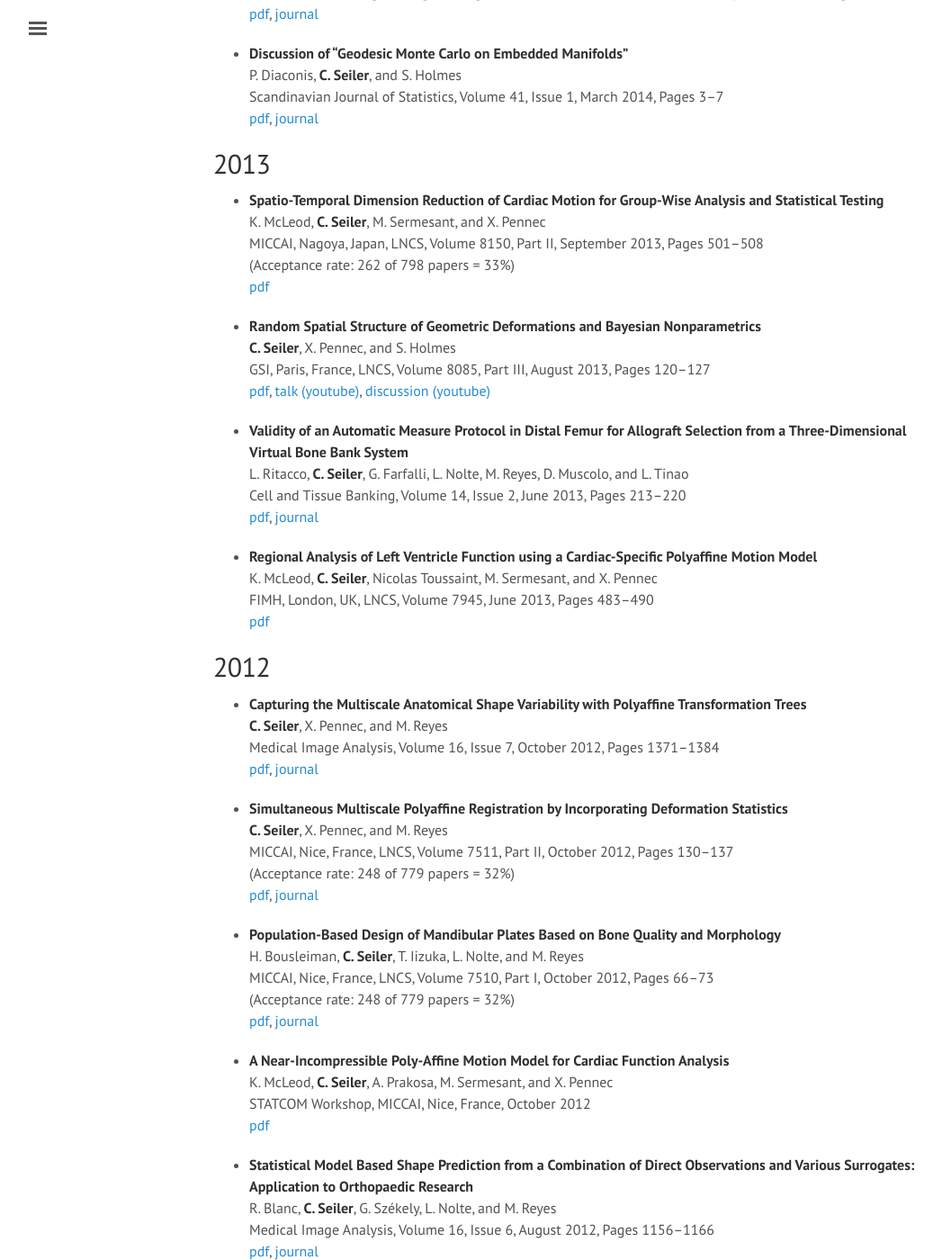
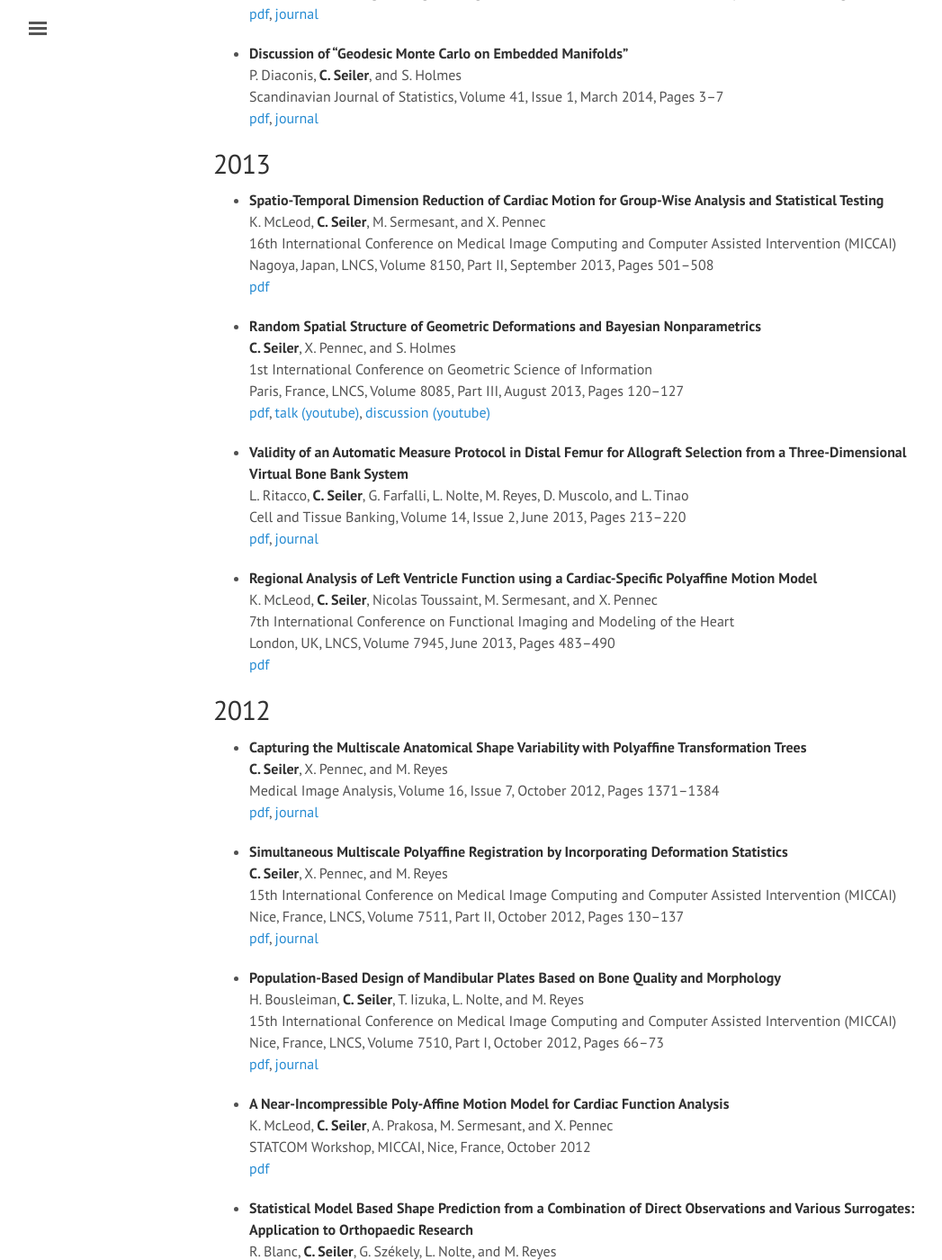
Before and after one commit to ChristofSeiler/ChristofSeiler.github.io, a Jekyll site: the page built from publications.md, in a window 1280 px wide and 1400 px high, scrolled down 2970 px. Shown: the whole window at 90% size, without its empty margins (3-1050 px from the left). Built offline with Jekyll 4.4.1, drawn with Linux system fonts in a browser that asks for light colours; some of the changed text lies outside the part shown.

Commit message:
added more detail about conferences

```diff
--- a/publications.md
+++ b/publications.md
@@ -96,8 +97,8 @@ This preprint is not yet peer-reviewed <br>
 
 * **Positive Curvature and Hamiltonian Monte Carlo** <br>
 **C. Seiler**, S. Rubinstein-Salzedo, and S. Holmes <br>
-28th Conference on Neural Information Processing Systems (NIPS now NeurIPS), December, 2014, Montreal, Canada <br>
-(Acceptance rate: 414 of 1678 papers = 25%) <br>
+28th Conference on Neural Information Processing Systems (NIPS now NeurIPS) <br>
+December, 2014, Montreal, Canada <br>
 [pdf](http://papers.nips.cc/paper/5500-positive-curvature-and-hamiltonian-monte-carlo), [poster](https://christofseiler.github.io/NIPS-Poster.pdf)
 
 * **Image-based vs. Mesh-based Statistical Appearance Model of the Human Femur: Implications for Finite Element Simulations** <br>
@@ -119,13 +120,14 @@ Scandinavian Journal of Statistics, Volume 41, Issue 1, March 2014, Pages 3&ndas
 
 * **Spatio-Temporal Dimension Reduction of Cardiac Motion for Group-Wise Analysis and Statistical Testing** <br>
 K. McLeod, **C. Seiler**, M. Sermesant, and X. Pennec <br>
-MICCAI, Nagoya, Japan, LNCS, Volume 8150, Part II, September 2013, Pages 501&ndash;508 <br>
-(Acceptance rate: 262 of 798 papers = 33%) <br>
+16th International Conference on Medical Image Computing and Computer Assisted Intervention (MICCAI) <br>
+Nagoya, Japan, LNCS, Volume 8150, Part II, September 2013, Pages 501&ndash;508 <br>
 [pdf](http://hal.inria.fr/hal-00840041/PDF/MICCAI_mcleod_2013.pdf)
 
 * **Random Spatial Structure of Geometric Deformations and Bayesian Nonparametrics** <br>
 **C. Seiler**, X. Pennec, and S. Holmes <br>
-GSI, Paris, France, LNCS, Volume 8085, Part III, August 2013, Pages 120&ndash;127 <br>
+1st International Conference on Geometric Science of Information <br>
+Paris, France, LNCS, Volume 8085, Part III, August 2013, Pages 120&ndash;127 <br>
 [pdf](https://hal.inria.fr/hal-00847185/document), [talk (youtube)](https://www.youtube.com/watch?v=KZO-EaJ6Qrc), [discussion (youtube)](https://www.youtube.com/watch?v=B22UeW_wOpg)
 
 * **Validity of an Automatic Measure Protocol in Distal Femur for Allograft Selection from a Three-Dimensional Virtual Bone Bank System** <br>
@@ -135,7 +137,8 @@ Cell and Tissue Banking, Volume 14, Issue 2, June 2013, Pages 213&ndash;220 <br>
 
 * **Regional Analysis of Left Ventricle Function using a Cardiac-Specific Polyaffine Motion Model** <br>
 K. McLeod, **C. Seiler**, Nicolas Toussaint, M. Sermesant, and X. Pennec <br>
-FIMH, London, UK, LNCS, Volume 7945, June 2013, Pages 483&ndash;490 <br>
+7th International Conference on Functional Imaging and Modeling of the Heart <br>
+London, UK, LNCS, Volume 7945, June 2013, Pages 483&ndash;490 <br>
 [pdf](http://hal.inria.fr/hal-00840042/PDF/PolyAffineHeartRegionalAnalysis.pdf)
 
 ## 2012
@@ -147,14 +150,14 @@ Medical Image Analysis, Volume 16, Issue 7, October 2012, Pages 1371&ndash;1384
 
 * **Simultaneous Multiscale Polyaffine Registration by Incorporating Deformation Statistics** <br>
 **C. Seiler**, X. Pennec, and M. Reyes <br>
-MICCAI, Nice, France, LNCS, Volume 7511, Part II, October 2012, Pages 130&ndash;137 <br>
-(Acceptance rate: 248 of 779 papers = 32%) <br>
+15th International Conference on Medical Image Computing and Computer Assisted Intervention (MICCAI) <br>
+Nice, France, LNCS, Volume 7511, Part II, October 2012, Pages 130&ndash;137 <br>
 [pdf](https://hal.inria.fr/hal-00813867/document), [journal](http://dx.doi.org/10.1007/978-3-642-33418-4_17)
 
 * **Population-Based Design of Mandibular Plates Based on Bone Quality and Morphology** <br>
 H. Bousleiman, **C. Seiler**, T. Iizuka, L. Nolte, and M. Reyes <br>
-MICCAI, Nice, France, LNCS, Volume 7510, Part I, October 2012, Pages 66&ndash;73 <br>
-(Acceptance rate: 248 of 779 papers = 32%)	<br>
+15th International Conference on Medical Image Computing and Computer Assisted Intervention (MICCAI) <br>
+Nice, France, LNCS, Volume 7510, Part I, October 2012, Pages 66&ndash;73 <br>
 [pdf](http://www.mauricioreyes.me/Publications/BouMiccai2012.pdf), [journal](http://dx.doi.org/10.1007/978-3-642-33415-3_9)
 
 * **A Near-Incompressible Poly-Affine Motion Model for Cardiac Function Analysis** <br>
@@ -171,11 +174,11 @@ Medical Image Analysis, Volume 16, Issue 6, August 2012, Pages 1156&ndash;1166 <
 
 * **Geometry-Aware Multiscale Image Registration Via OBBTree-Based Polyaffine Log-Demons** <br>
 **C. Seiler**, X. Pennec, and M. Reyes <br>
-MICCAI, Toronto, Canada, LNCS, Volume 6892, Part II, September 2011, Pages 631&ndash;638 <br>
+14th International Conference on Medical Image Computing and Computer Assisted Intervention (MICCAI) <br>
+Toronto, Canada, LNCS, Volume 6892, Part II, September 2011, Pages 631&ndash;638 <br>
 Young Scientist Award <br>
 (Top 5 out of the majority of 819 papers written by PhD students and postdocs) <br>
 Student Travel Award and Oral Podium Presentation <br>
-(Acceptance rate: 34 of 819 papers = 4.2%)	<br>
 [pdf](https://hal.inria.fr/hal-00813867/document), [journal](http://dx.doi.org/10.1007/978-3-642-23629-7_77)
 
 * **Mesh-based vs. Image-based Statistical Model of Appearance of the Human Femur: A Preliminary Comparison Study for the Creation of Finite Element Meshes** <br>
@@ -185,32 +188,35 @@ MeshMed Workshop, MICCAI, Toronto, Canada, September 2011 <br>
 
 * **Femur Specific Polyaffine Model to Regularize the Log-domain Demons Registration** <br>
 **C. Seiler**, X. Pennec, L. Ritacco, and M. Reyes <br>
-SPIE Medical Imaging (Image Processing), Orlando, USA, February 2011 <br>
+SPIE Medical Imaging, Orlando, USA, February 2011 <br>
 [pdf](https://hal.inria.fr/inria-00616216/file/SeilerFemurPolyaffineLogDemonsSPIE2011.pdf), [journal](http://dx.doi.org/10.1117/12.878316)
 
 ## 2010
 
 * **Atlas-Based Segmentation of Brain Tumor Images Using a Markov Random Field-Based Tumor Growth Model and Non-Rigid Registration** <br>
 S. Bauer, **C. Seiler**, T. Bardyn, P. B&uuml;chler, and M. Reyes <br>
-EMBC, Buenos Aires, Argentina, September 2010, Pages 4080&ndash;4083 <br>
+32nd International Conference of the IEEE Engineering in Medicine and Biology Society (EMBC) <br>
+Buenos Aires, Argentina, September 2010, Pages 4080&ndash;4083 <br>
 [pdf](http://mauricioreyes.me/Publications/BauerEMBC2010.pdf), [journal](http://dx.doi.org/10.1109/IEMBS.2010.5627302)
 
 * **Parametric Regression of 3D Medical Images Through the Exploration of Non-Parametric Regression Models** <br>
 **C. Seiler**, X. Pennec, and M. Reyes <br>
-ISBI, Rotterdam, The Netherlands, April 2010, Pages 452&ndash;455 <br>
+7th IEEE International Symposium on Biomedical Imaging (ISBI) <br>
+Rotterdam, The Netherlands, April 2010, Pages 452&ndash;455 <br>
 [pdf](https://hal.inria.fr/inria-00616168/document), [journal](http://dx.doi.org/10.1109/ISBI.2010.5490313)
 
 * **Combined Statistical Model of Bone Shape and Mechanical Properties for Bone and Implant Modeling** <br>
 S. Bonaretti, M. Kistler, **C. Seiler**, M. Reyes, and P. B&uuml;chler <br>
-CMBBE, Valencia, Spain, February 2010 <br>
+9th International Symposium on Computer Methods in Biomechanics and Biomedical Engineering (CMBBE) <br>
+Valencia, Spain, February 2010 <br>
 [pdf](https://sbonaretti.github.io/_attachments/2010_CBMME_paper.pdf)
 
 ## 2009
 
 * **Conditional Variability of Statistical Shape Models Based on Surrogate Variables** <br>
 R. Blanc, M. Reyes, **C. Seiler**, and G. Sz&eacute;kely <br>
-MICCAI, London, UK, LNCS, Volume 5762, Part II, September 2009, Pages 84&ndash;91 <br>
-(Acceptance rate: 32%) <br>
+12th International Conference on Medical Image Computing and Computer Assisted Intervention (MICCAI) <br>
+London, UK, LNCS, Volume 5762, Part II, September 2009, Pages 84&ndash;91 <br>
 [pdf](http://www.mauricioreyes.me/Publications/blancMiccai09.pdf), [journal](http://dx.doi.org/10.1007/978-3-642-04271-3_11)
 
 * **Hierarchical Markov Random Fields Applied to Model Soft Tissue Deformations on Graphics Hardware** <br>
```
Also changed, not shown: other parts of publications.md (+6 -5 lines).
